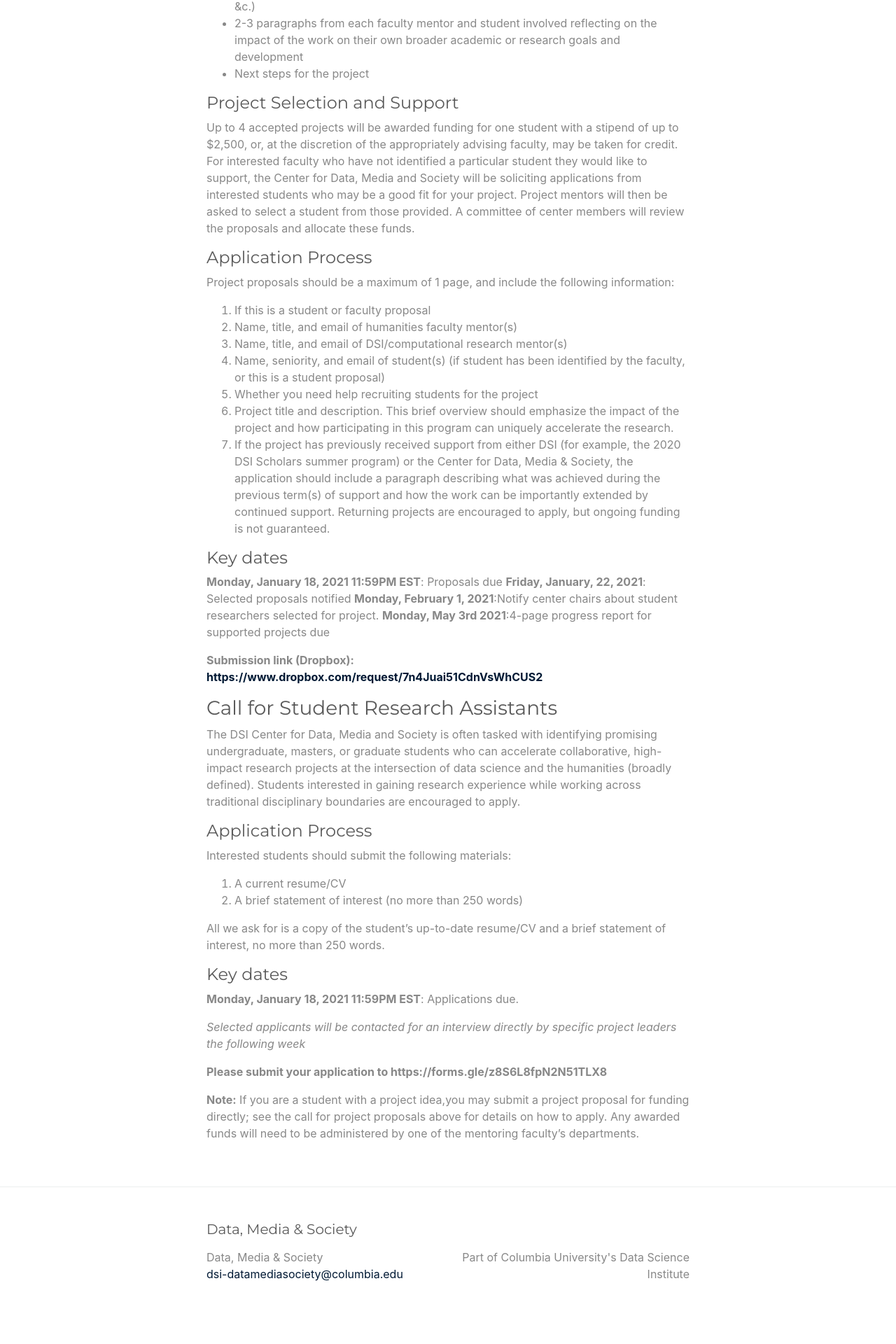
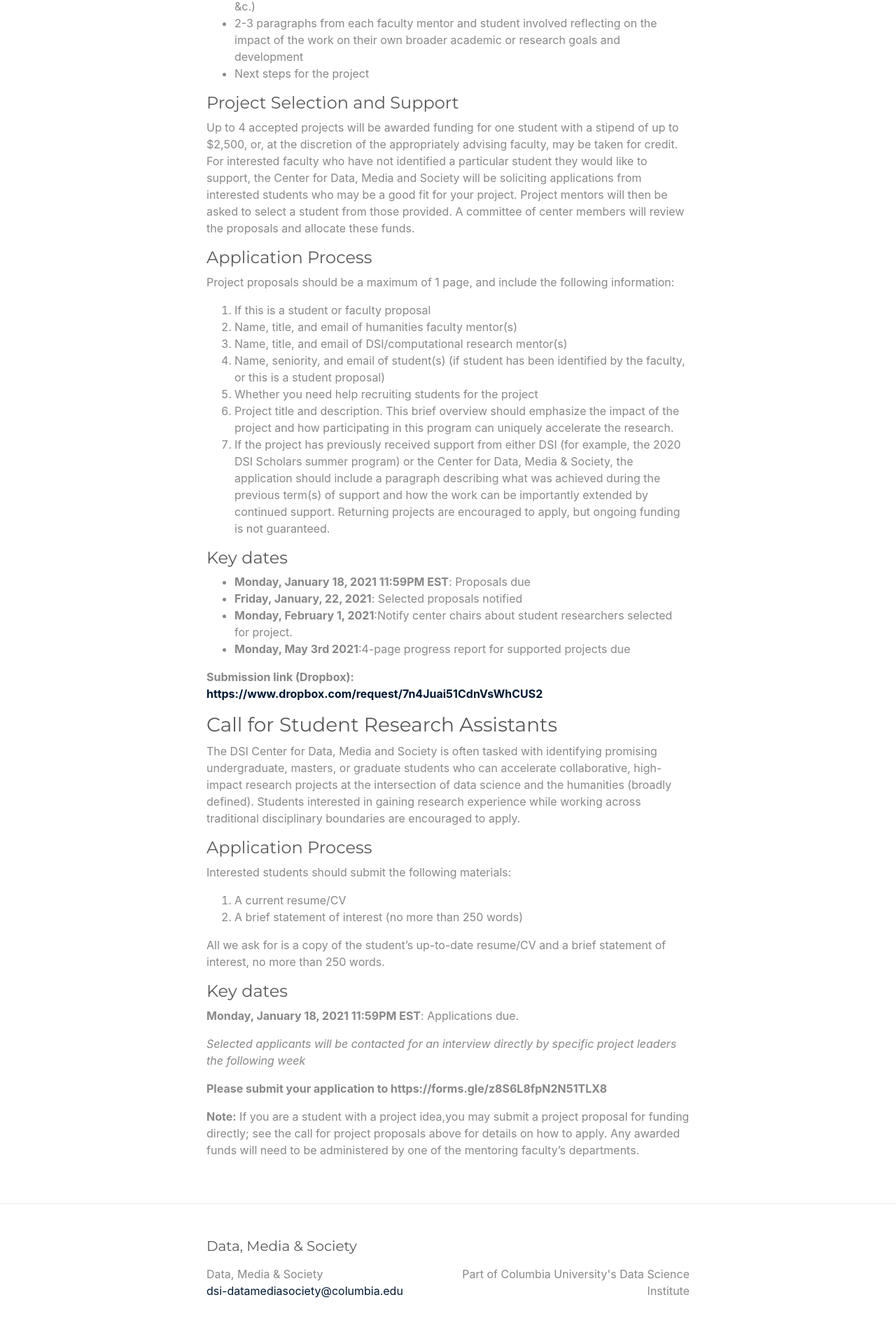
Before and after one commit to datascienceinstitute/data-media-society, a Jekyll site: the page built from index.md, in a window 1280 px wide. Shown: the part 771-2691 px from the top of the page at 70% size. Built offline with Jekyll 4.4.1, drawn with Linux system fonts in a browser that asks for light colours; before the commit the page ends 2667 px from its top, so only the background shows below that.

Commit message:
lazy commit msg

```diff
--- a/index.md
+++ b/index.md
@@ -38,10 +38,10 @@ Project proposals should be a maximum of 1 page, and include the following infor
 
 #### Key dates
 
-**Monday, January 18, 2021 11:59PM EST**:  Proposals due
-**Friday, January, 22, 2021**: Selected proposals notified
-**Monday, February 1, 2021**:Notify center chairs about student researchers selected for project.
-**Monday, May 3rd 2021**:4-page progress report for supported projects due
+* **Monday, January 18, 2021 11:59PM EST**:  Proposals due
+* **Friday, January, 22, 2021**: Selected proposals notified
+* **Monday, February 1, 2021**:Notify center chairs about student researchers selected for project.
+* **Monday, May 3rd 2021**:4-page progress report for supported projects due
 
 
 **Submission link (Dropbox):  [https://www.dropbox.com/request/7n4Juai51CdnVsWhCUS2](https://www.dropbox.com/request/7n4Juai51CdnVsWhCUS2)**
```
